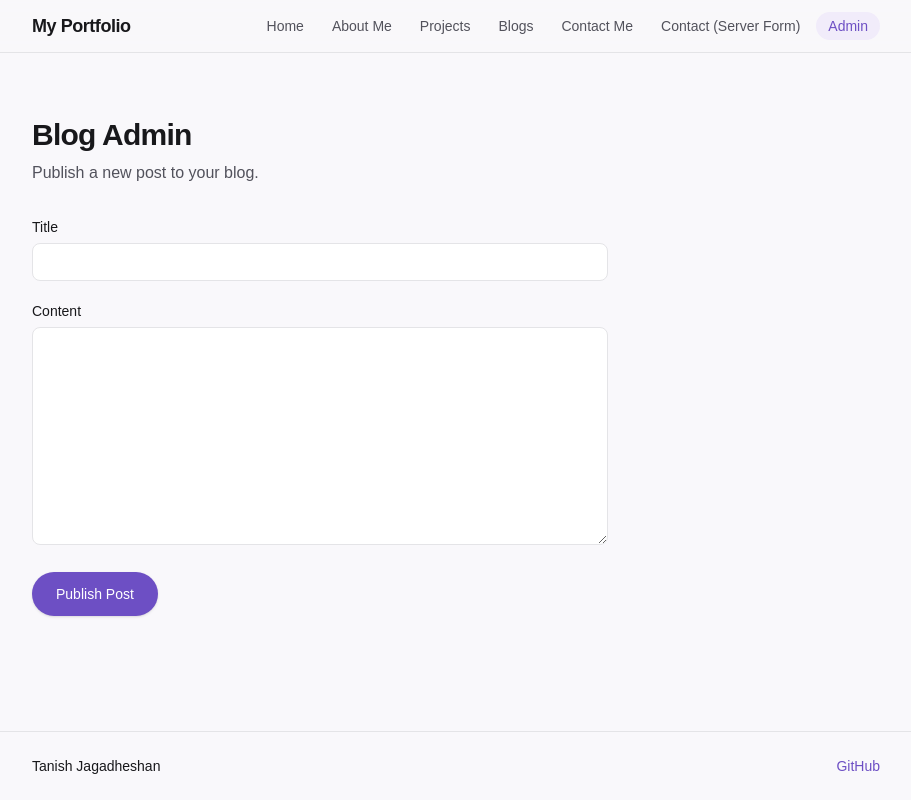
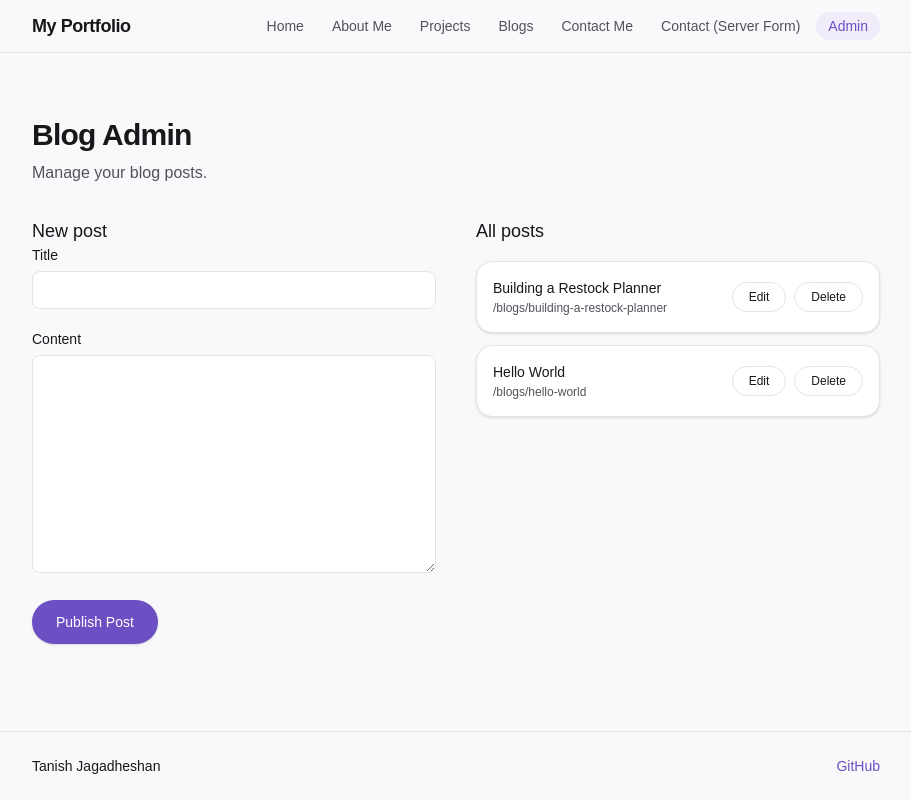
Before and after one commit to tanxsh/portfolio-website, a Next.js app: page /admin/blogs in a window 1280 px wide. Shown: the whole page, without its empty margins (184-1095 px from the left). Built offline with nearby package versions, Linux system fonts and the light colour scheme.

Commit message:
Add blog admin list, edit and delete

```diff
--- a/src/app/admin/blogs/page.tsx
+++ b/src/app/admin/blogs/page.tsx
@@ -1,5 +1,5 @@
 import type { Metadata } from "next";
-import BlogForm from "@/components/BlogForm";
+import BlogsAdmin from "@/components/admin/BlogsAdmin";
 
 export const metadata: Metadata = {
   title: "Blog Admin",
@@ -10,9 +10,9 @@ export default function BlogAdminPage() {
     <div className="mx-auto w-full max-w-4xl px-6 py-16">
       <h1 className="text-3xl font-semibold tracking-tight">Blog Admin</h1>
       <p className="mt-2 text-zinc-600 dark:text-zinc-400">
-        Publish a new post to your blog.
+        Manage your blog posts.
       </p>
-      <BlogForm />
+      <BlogsAdmin />
     </div>
   );
 }
--- a/src/components/BlogForm.tsx
+++ b/src/components/BlogForm.tsx
@@ -2,6 +2,7 @@
 
 import Link from "next/link";
 import { useState, type ChangeEvent, type FormEvent } from "react";
+import type { BlogPost } from "@/lib/blogStore";
 
 type FieldErrors = {
   title?: string;
@@ -27,6 +28,12 @@ type FieldProps = {
   error: string | undefined;
   disabled: boolean;
   onChange: (event: ChangeEvent<HTMLInputElement | HTMLTextAreaElement>) => void;
+};
+
+type BlogFormProps = {
+  post?: BlogPost | null;
+  onSaved?: (post: BlogPost) => void;
+  onReset?: () => void;
 };
 
 const initialValues: FormValues = { title: "", content: "" };
@@ -84,10 +91,14 @@ function Field({
   );
 }
 
-export default function BlogForm() {
-  const [values, setValues] = useState<FormValues>(initialValues);
+export default function BlogForm({ post, onSaved, onReset }: BlogFormProps) {
+  const [values, setValues] = useState<FormValues>({
+    title: post?.title ?? "",
+    content: post?.content ?? "",
+  });
   const [fieldErrors, setFieldErrors] = useState<FieldErrors>({});
   const [createdSlug, setCreatedSlug] = useState<string | null>(null);
+  const [successMessage, setSuccessMessage] = useState<string | null>(null);
   const [failureMessage, setFailureMessage] = useState<string | null>(null);
   const [submitting, setSubmitting] = useState(false);
 
@@ -103,22 +114,38 @@ export default function BlogForm() {
     event.preventDefault();
     setSubmitting(true);
     setCreatedSlug(null);
+    setSuccessMessage(null);
     setFailureMessage(null);
     setFieldErrors({});
 
     try {
-      const response = await fetch("/api/blogs", {
-        method: "POST",
-        headers: { "Content-Type": "application/json" },
-        body: JSON.stringify(values),
-      });
+      const response = await fetch(
+        post ? `/api/blogs/${post.id}` : "/api/blogs",
+        {
+          method: post ? "PUT" : "POST",
+          headers: { "Content-Type": "application/json" },
+          body: JSON.stringify(values),
+        },
+      );
       const parsed = (await response
         .json()
         .catch(() => null)) as BlogApiBody | null;
 
       if (response.ok) {
-        setCreatedSlug(typeof parsed?.slug === "string" ? parsed.slug : null);
-        setValues(initialValues);
+        const saved = parsed as unknown as BlogPost | null;
+
+        if (post) {
+          setSuccessMessage("Post updated.");
+        } else {
+          setCreatedSlug(
+            typeof parsed?.slug === "string" ? parsed.slug : null,
+          );
+          setValues(initialValues);
+        }
+
+        if (saved) {
+          onSaved?.(saved);
+        }
       } else if (response.status === 400 && parsed?.errors) {
         setFieldErrors(parsed.errors);
       } else {
@@ -141,7 +168,7 @@ export default function BlogForm() {
     <form
       noValidate
       onSubmit={handleSubmit}
-      className="mt-8 flex max-w-xl flex-col gap-5"
+      className="flex flex-col gap-5"
     >
       {createdSlug && (
         <p
@@ -155,6 +182,12 @@ export default function BlogForm() {
           >
             View it at /blogs/{createdSlug}
           </Link>
+        </p>
+      )}
+
+      {successMessage && (
+        <p role="status" className="banner-success">
+          {successMessage}
         </p>
       )}
 
@@ -191,8 +224,19 @@ export default function BlogForm() {
         disabled={submitting}
         className="btn-primary self-start"
       >
-        {submitting ? "Publishing…" : "Publish Post"}
+        {submitting ? "Saving…" : post ? "Save Changes" : "Publish Post"}
       </button>
+
+      {post && onReset && (
+        <button
+          type="button"
+          onClick={onReset}
+          disabled={submitting}
+          className="btn-secondary self-start"
+        >
+          New Post
+        </button>
+      )}
     </form>
   );
 }
--- /dev/null
+++ b/src/components/admin/BlogsAdmin.tsx
@@ -0,0 +1,128 @@
+"use client";
+
+import { useEffect, useState } from "react";
+import BlogForm from "@/components/BlogForm";
+import type { BlogPost } from "@/lib/blogStore";
+
+export default function BlogsAdmin() {
+  const [posts, setPosts] = useState<BlogPost[] | null>(null);
+  const [editing, setEditing] = useState<BlogPost | null>(null);
+  const [listError, setListError] = useState<string | null>(null);
+  const [busyId, setBusyId] = useState<string | null>(null);
+  const [refreshKey, setRefreshKey] = useState(0);
+
+  useEffect(() => {
+    let cancelled = false;
+
+    async function loadPosts() {
+      try {
+        const response = await fetch("/api/blogs");
+        if (!response.ok) {
+          throw new Error(`Request failed with status ${response.status}`);
+        }
+        const data = (await response.json()) as BlogPost[];
+        if (!cancelled) {
+          setPosts(data);
+          setListError(null);
+        }
+      } catch {
+        if (!cancelled) {
+          setListError("Failed to load blog posts. Please try again later.");
+        }
+      }
+    }
+
+    loadPosts();
+
+    return () => {
+      cancelled = true;
+    };
+  }, [refreshKey]);
+
+  async function handleDelete(id: string) {
+    if (!window.confirm("Delete this post? This cannot be undone.")) {
+      return;
+    }
+
+    setBusyId(id);
+    try {
+      const response = await fetch(`/api/blogs/${id}`, { method: "DELETE" });
+      if (!response.ok) {
+        throw new Error(`Request failed with status ${response.status}`);
+      }
+      if (editing?.id === id) {
+        setEditing(null);
+      }
+      setRefreshKey((key) => key + 1);
+    } catch {
+      setListError("Failed to delete the blog post. Please try again later.");
+    } finally {
+      setBusyId(null);
+    }
+  }
+
+  return (
+    <div className="mt-8 grid gap-10 lg:grid-cols-2">
+      <section>
+        <h2 className="text-lg font-medium">
+          {editing ? "Edit post" : "New post"}
+        </h2>
+        <BlogForm
+          key={editing?.id ?? "new"}
+          post={editing}
+          onSaved={() => setRefreshKey((key) => key + 1)}
+          onReset={() => setEditing(null)}
+        />
+      </section>
+
+      <section>
+        <h2 className="text-lg font-medium">All posts</h2>
+
+        {listError && <p className="banner-error mt-4">{listError}</p>}
+
+        {posts === null && !listError && (
+          <p className="mt-4 text-muted">Loading posts…</p>
+        )}
+
+        {posts !== null && posts.length === 0 && (
+          <p className="mt-4 text-muted">No posts yet</p>
+        )}
+
+        {posts !== null && posts.length > 0 && (
+          <ul className="mt-4 flex flex-col gap-3">
+            {posts.map((post) => (
+              <li
+                key={post.id}
+                className="card flex items-center justify-between gap-4 p-4"
+              >
+                <div className="min-w-0">
+                  <p className="truncate text-sm font-medium text-foreground">
+                    {post.title}
+                  </p>
+                  <p className="mt-0.5 text-xs text-muted">/blogs/{post.slug}</p>
+                </div>
+                <div className="flex shrink-0 gap-2">
+                  <button
+                    type="button"
+                    onClick={() => setEditing(post)}
+                    className="btn-secondary px-4 py-1.5 text-xs"
+                  >
+                    Edit
+                  </button>
+                  <button
+                    type="button"
+                    onClick={() => handleDelete(post.id)}
+                    disabled={busyId === post.id}
+                    className="btn-secondary px-4 py-1.5 text-xs"
+                  >
+                    Delete
+                  </button>
+                </div>
+              </li>
+            ))}
+          </ul>
+        )}
+      </section>
+    </div>
+  );
+}
```
